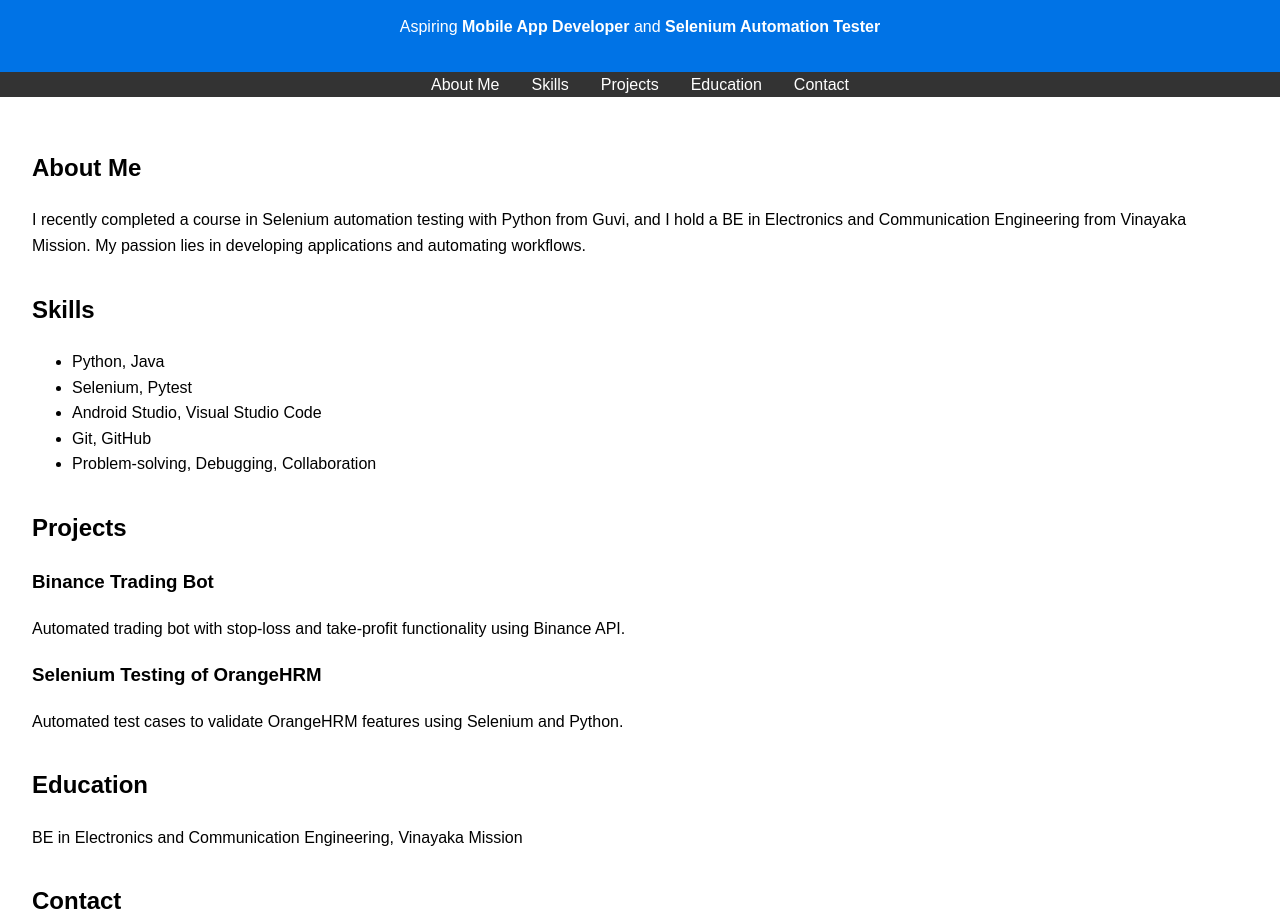
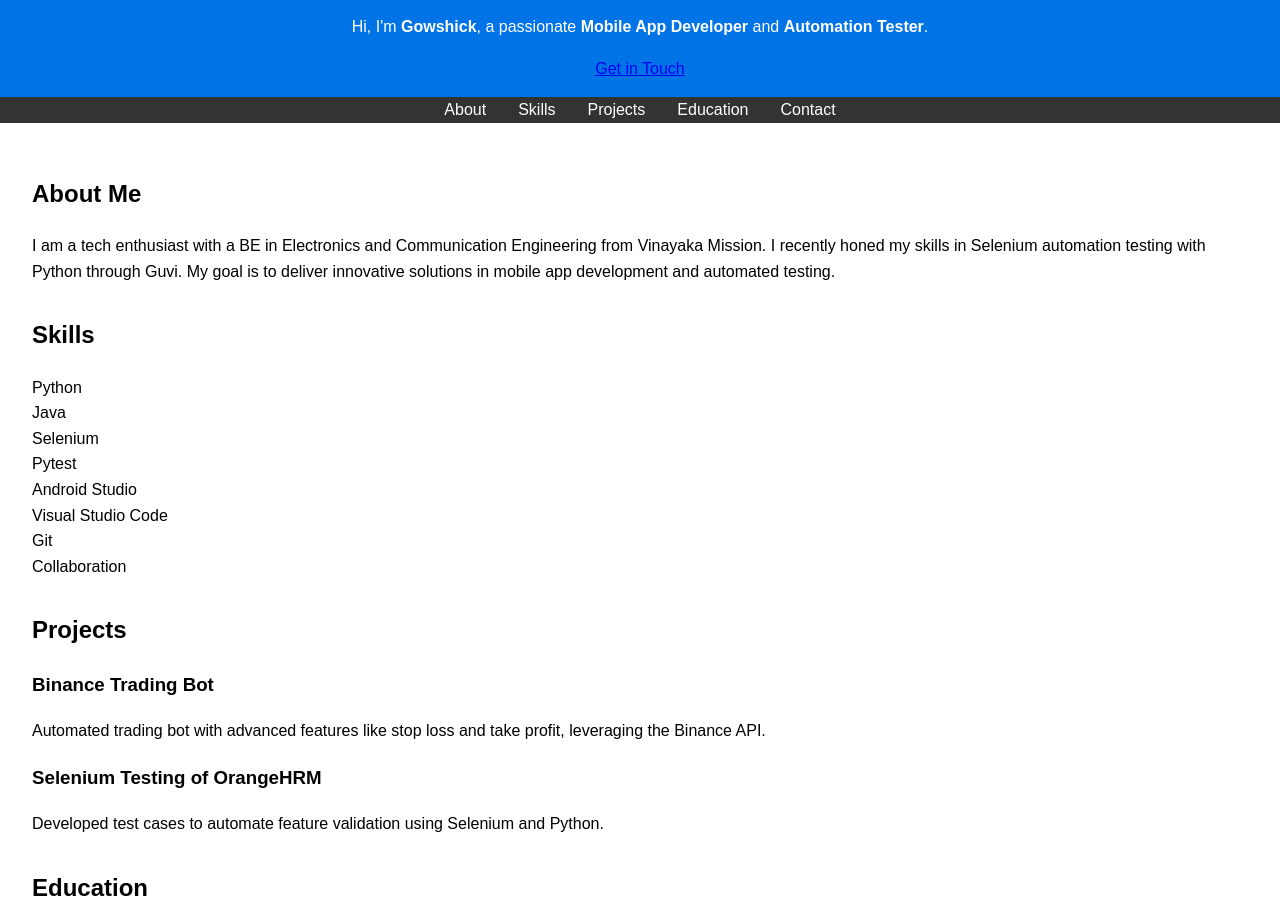
Before and after one commit to jhonwick547/gowshick.github.io, a plain HTML site: page index.html in a window 1280 px wide. Shown: the part 96-1020 px from the top of the page. Drawn offline with Linux system fonts and the light colour scheme; files that its build step writes are made by us from their sources.

Commit message:
Update index.html

```diff
--- a/index.html
+++ b/index.html
@@ -1,4 +1,3 @@
-
 <!DOCTYPE html>
 <html lang="en">
 <head>
@@ -8,58 +7,75 @@
     <link rel="stylesheet" href="assets/css/style.css">
 </head>
 <body>
-    <header>
-        <h1>Hi, I'm Gowshick!</h1>
-        <p>Aspiring <strong>Mobile App Developer</strong> and <strong>Selenium Automation Tester</strong></p>
+    <header class="hero">
+        <div class="container">
+            <h1>Welcome to My Portfolio</h1>
+            <p>Hi, I'm <strong>Gowshick</strong>, a passionate <strong>Mobile App Developer</strong> and <strong>Automation Tester</strong>.</p>
+            <a href="#contact" class="btn">Get in Touch</a>
+        </div>
     </header>
-    <nav>
+    <nav class="navbar">
+        <div class="container">
             <ul>
-            <li><a href="#about">About Me</a></li>
+                <li><a href="#about">About</a></li>
                 <li><a href="#skills">Skills</a></li>
                 <li><a href="#projects">Projects</a></li>
                 <li><a href="#education">Education</a></li>
                 <li><a href="#contact">Contact</a></li>
             </ul>
+        </div>
     </nav>
-    <main>
-        <section id="about">
+    <main class="container">
+        <section id="about" class="section">
             <h2>About Me</h2>
-            <p>I recently completed a course in Selenium automation testing with Python from Guvi, and I hold a BE in Electronics and Communication Engineering from Vinayaka Mission. My passion lies in developing applications and automating workflows.</p>
+            <p>I am a tech enthusiast with a BE in Electronics and Communication Engineering from Vinayaka Mission. I recently honed my skills in Selenium automation testing with Python through Guvi. My goal is to deliver innovative solutions in mobile app development and automated testing.</p>
         </section>
-        <section id="skills">
+        <section id="skills" class="section">
             <h2>Skills</h2>
-            <ul>
-                <li>Python, Java</li>
-                <li>Selenium, Pytest</li>
-                <li>Android Studio, Visual Studio Code</li>
-                <li>Git, GitHub</li>
-                <li>Problem-solving, Debugging, Collaboration</li>
-            </ul>
+            <div class="skills-grid">
+                <div class="skill-item">Python</div>
+                <div class="skill-item">Java</div>
+                <div class="skill-item">Selenium</div>
+                <div class="skill-item">Pytest</div>
+                <div class="skill-item">Android Studio</div>
+                <div class="skill-item">Visual Studio Code</div>
+                <div class="skill-item">Git</div>
+                <div class="skill-item">Collaboration</div>
+            </div>
         </section>
-        <section id="projects">
+        <section id="projects" class="section">
             <h2>Projects</h2>
-            <article>
+            <div class="projects-grid">
+                <article class="project-item">
                     <h3>Binance Trading Bot</h3>
-                <p>Automated trading bot with stop-loss and take-profit functionality using Binance API.</p>
+                    <p>Automated trading bot with advanced features like stop loss and take profit, leveraging the Binance API.</p>
                 </article>
-            <article>
+                <article class="project-item">
                     <h3>Selenium Testing of OrangeHRM</h3>
-                <p>Automated test cases to validate OrangeHRM features using Selenium and Python.</p>
+                    <p>Developed test cases to automate feature validation using Selenium and Python.</p>
                 </article>
+            </div>
         </section>
-        <section id="education">
+        <section id="education" class="section">
             <h2>Education</h2>
-            <p>BE in Electronics and Communication Engineering, Vinayaka Mission</p>
+            <p><strong>BE in Electronics and Communication Engineering</strong>, Vinayaka Mission</p>
         </section>
-        <section id="contact">
+        <section id="contact" class="section">
             <h2>Contact</h2>
             <p>Email: gowshick@example.com</p>
             <p>LinkedIn: <a href="#">LinkedIn Profile</a></p>
             <p>GitHub: <a href="#">GitHub Profile</a></p>
         </section>
     </main>
-    <footer>
-        <p>© 2024 Gowshick. All rights reserved.</p>
+    <footer class="footer">
+        <div class="container">
+            <p>© 2024 Gowshick. Built with passion.</p>
+            <div class="social-icons">
+                <a href="#" class="icon">LinkedIn</a>
+                <a href="#" class="icon">GitHub</a>
+                <a href="#" class="icon">Email</a>
+            </div>
+        </div>
     </footer>
 </body>
 </html>
```
Lines whose indentation alone changed are shown as unchanged.
